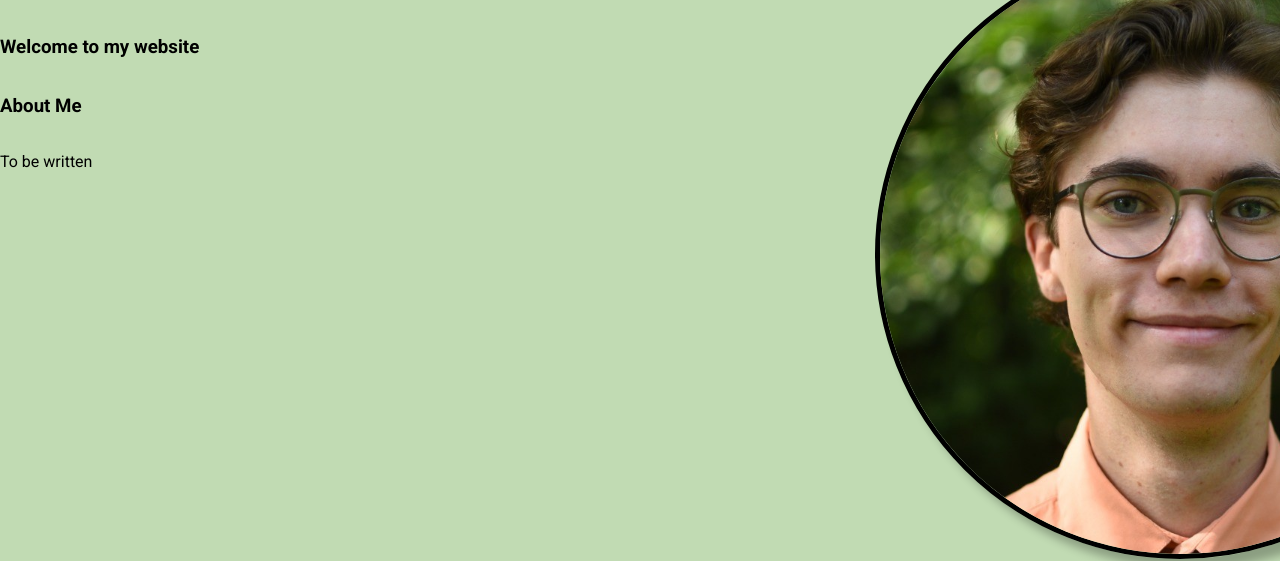
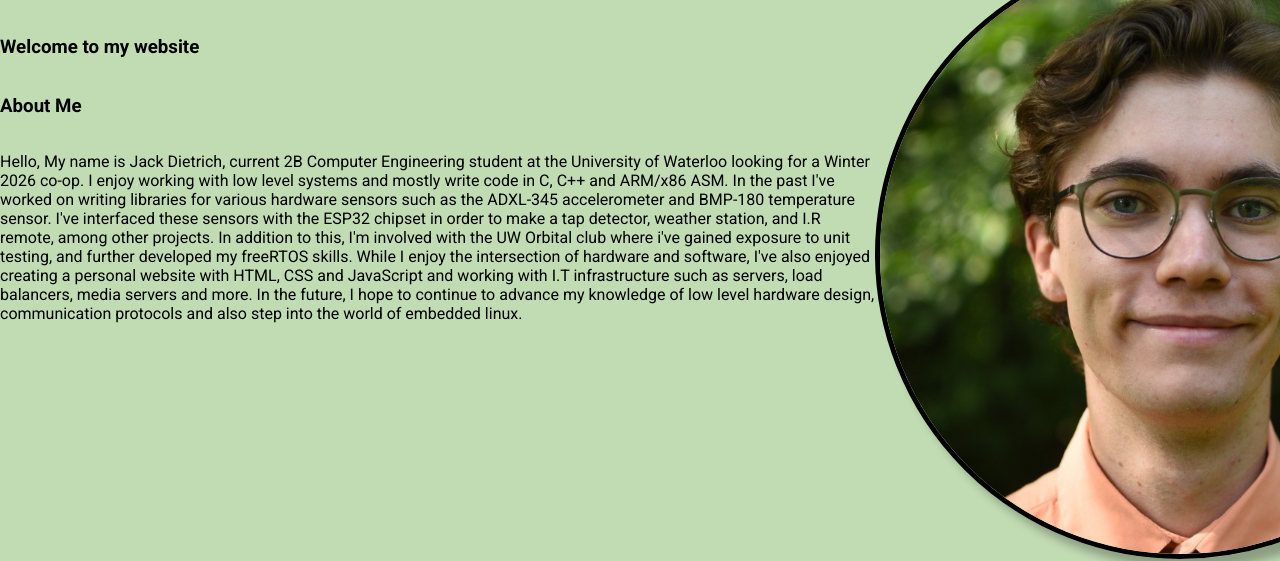
Before and after one commit to Jack-Dietrich/JackWebsite, a website: page docs/index.html in a window 1280 px wide. Shown: the part 251-812 px from the top of the page. Drawn offline with Linux system fonts and the light colour scheme; no server answers.

Commit message:
updated about me section

```diff
--- a/docs/index.html
+++ b/docs/index.html
@@ -90,7 +90,7 @@ div{
         <h3>Welcome to my website</h5>
 
         <h3>About Me</h3>
-        <p>To be written</p>
+        <p>Hello, My name is Jack Dietrich, current 2B Computer Engineering student at the University of Waterloo looking for a Winter 2026 co-op. I enjoy working with low level systems and mostly write code in C, C++ and ARM/x86 ASM. In the past I've worked on writing libraries for various hardware sensors such as the ADXL-345 accelerometer and BMP-180 temperature sensor. I've interfaced these sensors with the ESP32 chipset in order to make a tap detector, weather station, and I.R remote, among other projects. In addition to this, I'm involved with the UW Orbital club where i've gained exposure to unit testing, and further developed my freeRTOS skills. While I enjoy the intersection of hardware and software, I've also enjoyed creating a personal website with HTML, CSS and JavaScript and working with I.T infrastructure such as servers, load balancers, media servers and more. In the future, I hope to continue to advance my knowledge of low level hardware design, communication protocols and also step into the world of embedded linux.</p>
 
       </div>
 
```
